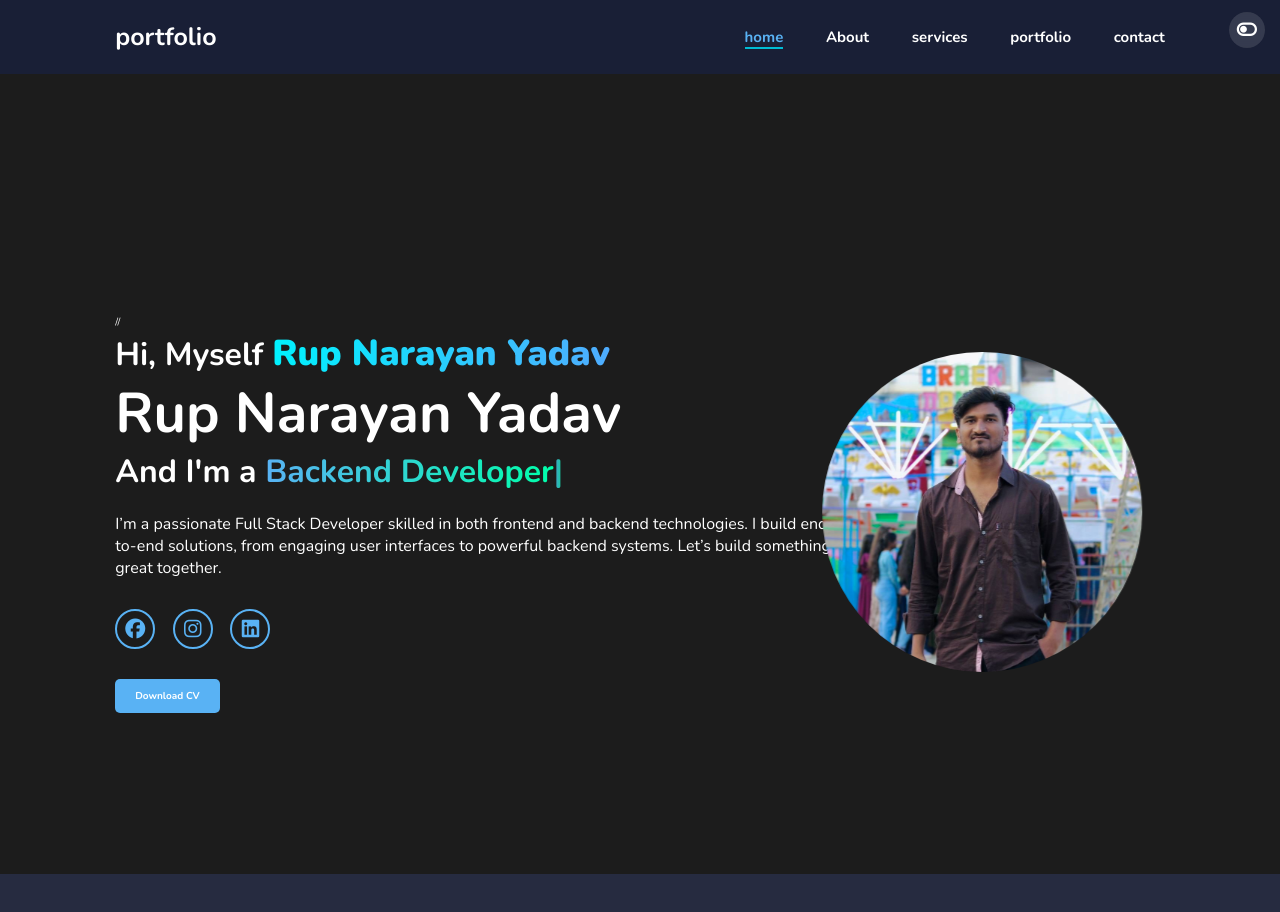
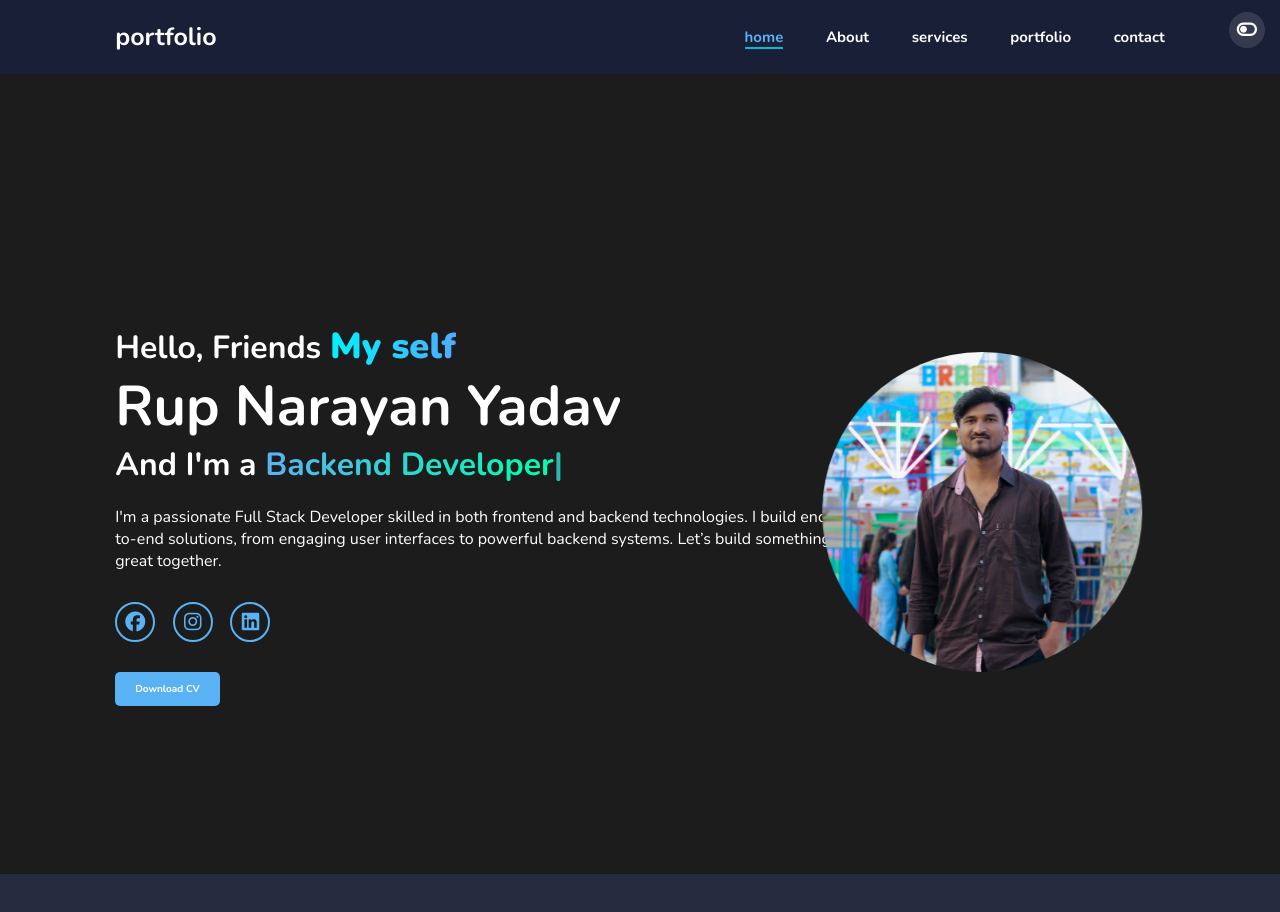
Before and after one commit to rupnarayan-yadav/portfolio, a plain HTML site: page index.html in a window 1280 px wide. Shown: the top 912 px of the page. Drawn offline with nearby package versions, Linux system fonts and the light colour scheme; a web font is replaced by a local one.

Commit message:
initial setup complete

```diff
--- a/index.html
+++ b/index.html
@@ -32,10 +32,10 @@
      <!-- HOME SECTION DESIGN -->
 <section class="home" id="home">
     <div class="home-content">
-        //<h3>Hi, Myself <span class="name-highlight">Rup Narayan Yadav</span></h3>
+        <h3>Hello, Friends <span class="name-highlight">My self</span></h3>
         <h1>Rup Narayan Yadav</h1>
         <h3>And I'm a <span class="multiple-text"></span></h3>
-        <p>I’m a passionate Full Stack Developer skilled in both frontend and backend technologies. I build end-to-end solutions, from engaging user interfaces to powerful backend systems. Let’s build something great together.</p>
+        <p>I'm a passionate Full Stack Developer skilled in both frontend and backend technologies. I build end-to-end solutions, from engaging user interfaces to powerful backend systems. Let’s build something great together.</p>
         <div class="social-media">
             <a href="https://www.facebook.com/profile.php?id=100028708607501"><i class="fa-brands fa-facebook"></i></a>
             <a href="https://www.instagram.com/rupeshyadav1482/?__pwa=1"><i class="fa-brands fa-instagram"></i></a>
```
